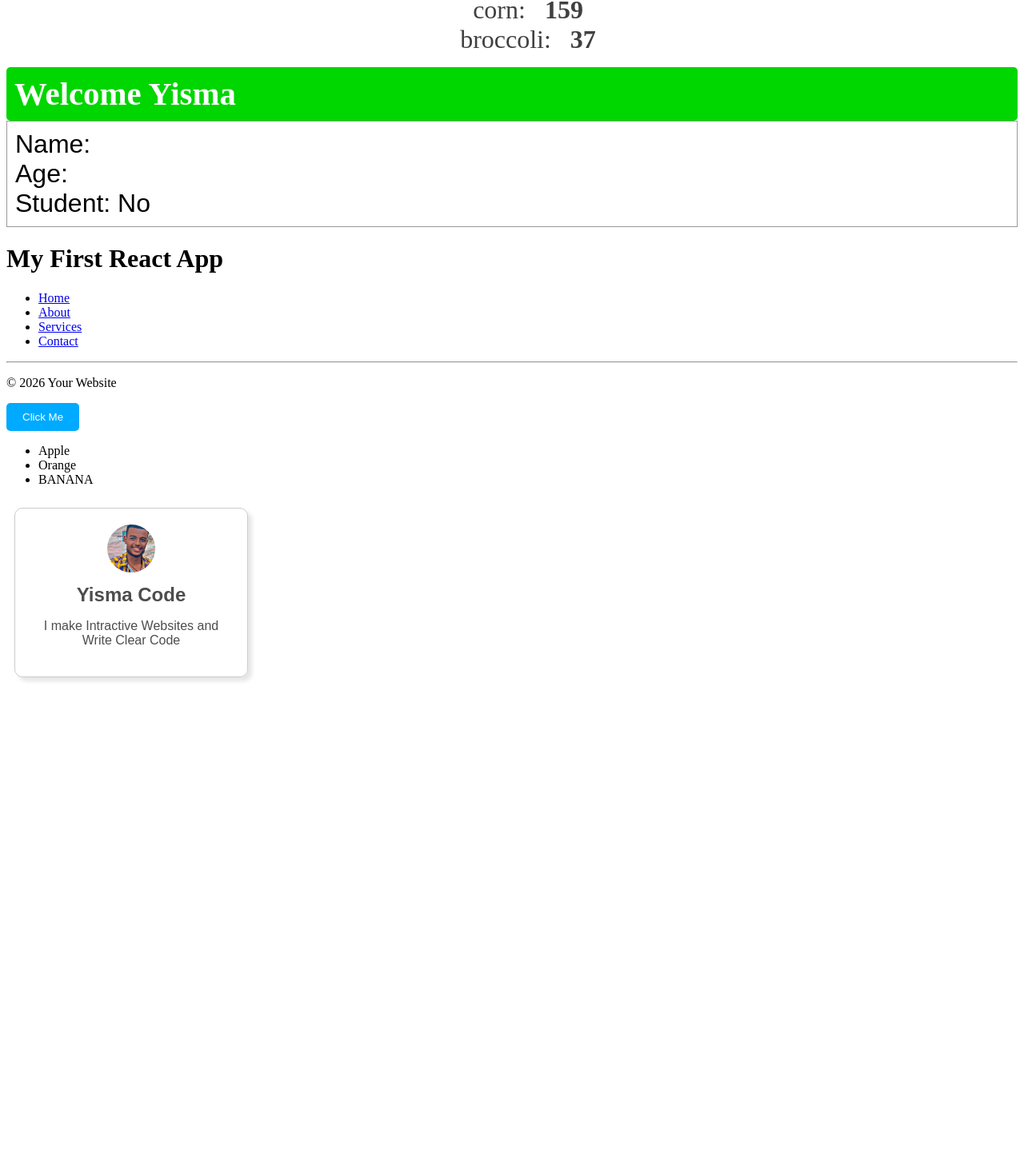
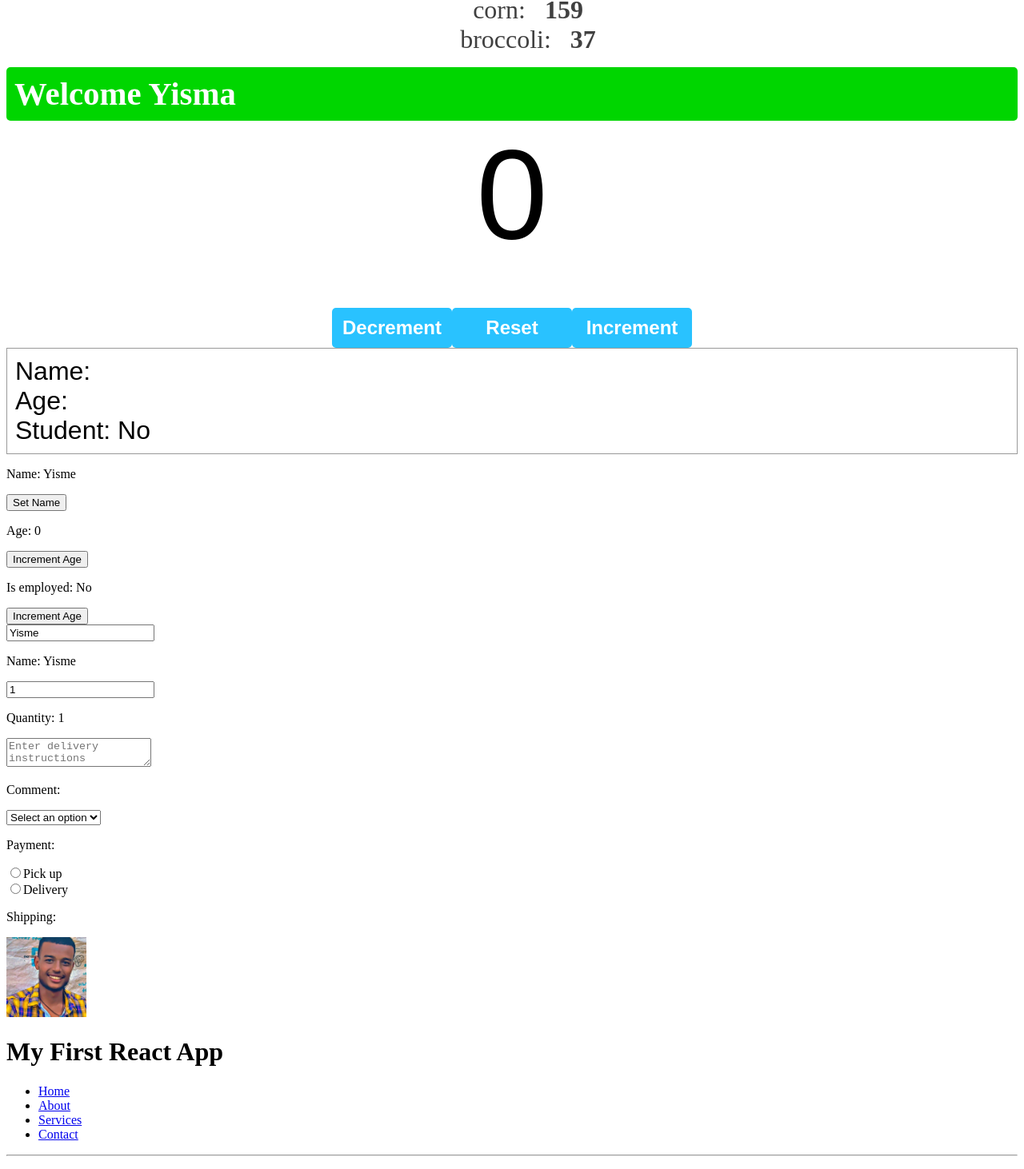
Before and after one commit to YismalemTemesgen/my-react-app, a React (Vite) app: page / in a window 1280 px wide. Shown: the part 1060-2522 px from the top of the page at 80% size. Before the commit the page ends 1925 px from the top, so only its background shows below. Built offline with nearby package versions, Linux system fonts and the light colour scheme.

Commit message:
I cover the in react about react hook , useState and onChange concepts

```diff
--- a/src/App.jsx
+++ b/src/App.jsx
@@ -6,8 +6,6 @@
 //2. MODULES
 //3. INLINE
 
-// conditional rendering = allows you to control what gets rendered in your application based on certain conditions(show, hide, or change components)
-//1:29
 import Header from './Header'
 import Footer from './Footer'
 import Food from './Food'
@@ -16,6 +14,9 @@
 import Student from './Student.jsx'
 import List from './List.jsx'
 import UserGreeting from './UserGreeting.jsx'
+import ProfilePicture from './ProfilePicture.jsx'
+import MyComponent from './MyComponent.jsx'
+import Counter from './Counter.jsx'
 function App() {
   const fruits = [{id: 1, name: "apple", calories: 95},
                 {id: 2, name: "orange", calories: 45},
@@ -37,7 +38,10 @@
     {fruits.length > 0 && <List items={fruits} category="Fruits"/> }
     {vegetables.length > 0 && <List items={vegetables} category="Vegetebles"/> }
     <UserGreeting isLoggedIn={true} username="Yisma"/>
+    <Counter/>
     <Student />
+    <MyComponent/>
+    <ProfilePicture/>
     <Header/>
     <Footer/>
     <Button />
--- a/src/Button.jsx
+++ b/src/Button.jsx
@@ -1,5 +1,16 @@
+// click event = An interaction when a user clicks on a specific element. we can respond to clicks by passing a callback to the onclick event handler.
+function Button(){
 
-function Button(){
+  let count = 0;
+const handleclick = (e) => e. target.textContent = "OUCH!";
+/* const handleclick = (name) => {
+     if(count){
+       count++;
+       console.log(`${name} you clicked me ${count} time/s`);
+     } else {
+        console.log(`${name} stop clicking me!`);
+     }
+ };*/
 
   const styles = {
   backgroundColor: "hsl(200, 100%, 50%)",
@@ -11,7 +22,7 @@
 
   }
   return (
-    <button style={styles}>Click Me</button>
+    <button style={styles}  onDoubleClick={(e) => handleclick(e)}>Click Me </button>
   );
 }
 export default Button
--- /dev/null
+++ b/src/Counter.jsx
@@ -0,0 +1,28 @@
+// React hook =special function that allows functional components to use React features without writing class components (React v16.8) (useState, useContextz, useReducer, useCallback, and more...)
+
+// useState() = A React hook that allows the creation of a stateful variable AND a setter function to update its value in the virtual DOM.[name, setName]
+
+import React, {useState} from 'react';
+ function Counter(){
+     const [count, setCount] = useState(0);
+
+     const increment = () => {
+        setCount(count + 1);
+     }
+     const decrement = () => {
+        setCount(count - 1);
+     }
+     const reset = () => {
+        setCount(0);
+     }
+     return(
+          <div className="counter-container">
+             <p className="count-display">{count}</p>
+             <button className="counter-button"  onClick={decrement}>Decrement</button>
+             <button className="counter-button"  onClick={reset}>Reset</button>
+             <button className="counter-button"  onClick={increment}>Increment</button>
+          </div>
+
+     );
+ }
+ export default Counter
--- a/src/List.jsx
+++ b/src/List.jsx
@@ -1,3 +1,6 @@
+// conditional rendering = allows you to control what gets rendered in your application based on certain conditions(show, hide, or change components)
+
+
 import PropTypes from 'prop-types';
 
 function List(props){
--- /dev/null
+++ b/src/MyComponent.jsx
@@ -0,0 +1,81 @@
+// onChange = event handler used primarily with form elements ex. <input>, <textarea>, <select>, <radio> Triggers a function every time the value of the input changes
+
+import React, {useState} from 'react';
+
+function MyComponent(){
+    const [name, setName] = useState("Yisme");
+    const [quantity, setQuantity] = useState(1);
+    const [comment, setComment] = useState("");
+    const [payment, setPayment] = useState("");
+    const [shipping, setShipping] = useState("");
+    const [age, setAge] = useState(0);
+    const [isEmployed, setIsEmployed] = useState(false);
+    const updateName = () =>{
+        setName("Spongebob") ;
+        console.log(name);
+    }
+
+  const incrementAge = () => {
+      setAge (age + 1);
+  }
+
+  const toggleEmployedStatus = () =>{
+    setIsEmployed(!isEmployed);
+  }
+
+  function handleQuantityChange(event){
+     setQuantity(event.target.value);
+  }
+  function handleNameChange(event){
+    setName(event.target.value);
+  }
+  function handleCommentChange(event){
+    setComment(event.target.value);
+  }
+  function handlePaymentChange(event){
+    setPayment(event.target.value);
+  }
+  function handleShippingChange(event){
+    setShipping(event.target.value);
+  }
+    return (
+        <>
+        <div>
+            <p> Name: {name}</p>
+            <button onClick={updateName}>Set Name</button>
+
+            <p> Age: {age}</p>
+            <button onClick={incrementAge}>Increment Age</button>
+            <p> Is employed: {isEmployed ? "Yes" : "No"}</p>
+            <button onClick={toggleEmployedStatus}>Increment Age</button>
+        </div>
+        <div>
+            <input value ={name} onChange={handleNameChange}/>
+            <p>Name: {name}</p>
+
+            <input value ={quantity} onChange={handleQuantityChange} type="number"/>
+            <p>Quantity: {quantity}</p>
+
+            <textarea value={comment} onChange={handleCommentChange} placeholder="Enter delivery instructions"/>
+            <p>Comment: {comment}</p>
+            <select value={payment} onChange={handlePaymentChange}>
+              <option valaue="">Select an option</option>
+              <option valaue="Visa">Visa</option>
+              <option valaue="Mastercard">Mastercard</option>
+              <option valaue="Giftcard">Giftcard</option>
+            </select>
+            <p>Payment: {payment}</p>
+            <label>
+                <input type="radio" value="Pick up" checked={shipping === "Pick up"} onChange={handleShippingChange}/>
+                Pick up
+            </label> <br/>
+            <label >
+                <input type="radio" value="Delivery" checked={shipping === "Delivery"} onChange={handleShippingChange}/>
+                Delivery
+            </label>
+            <p> Shipping: {shipping}</p>
+        </div>
+        </>
+         );
+}
+export default MyComponent
--- /dev/null
+++ b/src/ProfilePicture.jsx
@@ -0,0 +1,10 @@
+ // click event = An interaction when a user clicks on a specific element. we can respond to clicks by passing a callback to the onclick event handler.
+ function ProfilePicture(){
+
+    const imageUrl ='./src/assets/u.jpg';
+
+    const handleClick = (e)=> e.target.style.display = "none";
+
+    return (<img className="img" onClick={(e) => handleClick(e)} src={imageUrl}></img>);
+ }
+ export default ProfilePicture
--- a/src/index.css
+++ b/src/index.css
@@ -68,3 +68,30 @@
   color: hsl(0, 0%, 45%);
   cursor: pointer;
 }
+.img{
+  width: 100px;
+}
+.counter-container{
+  text-align: center;
+  font-family: Arial, sans-serif;
+}
+.count-display{
+   font-size: 10em;
+   margin-top: 0;
+   margin-bottom: 50px;
+}
+.counter-button{
+  width: 150px;
+  height: 50px;
+  font-size: 1.5em;
+  font-weight: bold;
+  margin:0px;
+  background-color: hsl(197, 100%, 58%);
+  color: white;
+  border: none;
+  border-radius: 5px;
+  cursor: pointer;
+}
+.counter-button:hover{
+   background-color: hsl(197, 100%, 48%);
+}
```
